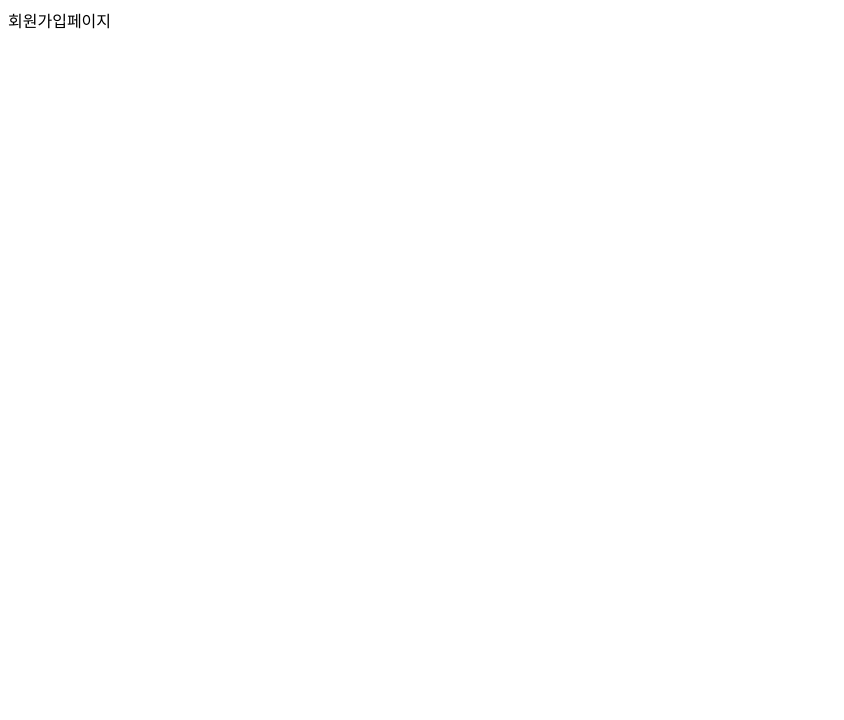
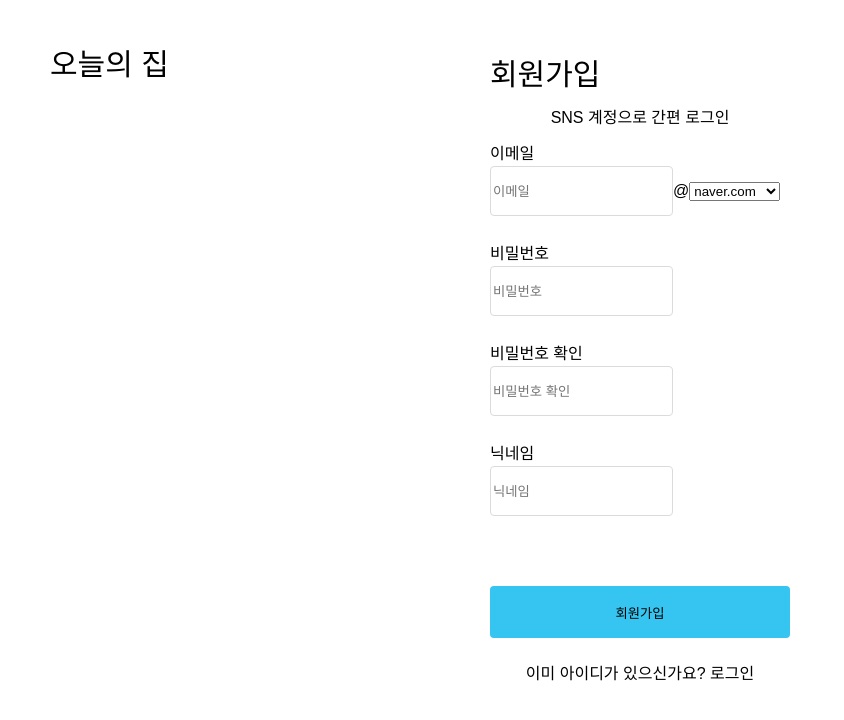
Before and after one commit to Size-Project/Frontend, a React (Create React App) app: page /sign in a window 1280 px wide. Shown: the top 720 px of the page, without its empty margins (0-844 px from the left). Built offline with nearby package versions, Linux system fonts and the light colour scheme.

Commit message:
almost finish

```diff
--- a/src/app.layout/login/index.tsx
+++ b/src/app.layout/login/index.tsx
@@ -1,17 +1,21 @@
-import React from "react";
-import styled from "styled-components";
+import React from 'react';
+import styled from 'styled-components';
 
 const LoginLayout = () => {
   return (
     <StyledWrapper>
       <div className="login-box">
         <div className="title">오늘의 집</div>
-                <form>
-                    <input type="email" placeholder="이메일" />
-                    <input type="password" placeholder="비밀번호" />
-                    <input type="submit" />
+        <form className="login-form">
+          <input className="input email" type="email" placeholder="이메일" />
+          <input
+            className="input password"
+            type="password"
+            placeholder="비밀번호"
+          />
+          <button className="login-button">로그인</button>
         </form>
-                <a>회원가입</a>
+        <div>회원가입</div>
         <section className="third-party-login">
           <div>SNS 계정으로 간편 로그인</div>
           <div></div>
@@ -24,6 +28,43 @@ const LoginLayout = () => {
 export default LoginLayout;
 
 const StyledWrapper = styled.div`
+  box-sizing: border-box;
   width: 100vw;
   height: 100vh;
+  display: flex;
+  justify-content: center;
+  align-items: center;
+  .login-box {
+    width: 300px;
+    height: 400px;
+    display: flex;
+    flex-direction: column;
+    justify-content: space-between;
+    align-items: center;
+    .title {
+      font-size: 40px;
+    }
+    .login-form {
+      display: flex;
+      flex-direction: column;
+      width: 100%;
+      height: 200px;
+      .input {
+        appearance: none;
+        border: 1px solid #dbdbdb;
+        height: 50px;
+        border-radius: 4px;
+      }
+
+      .login-button {
+        appearance: none;
+        border: 0;
+        margin-top: 20px;
+        margin-bottom: 20px;
+        height: 52px;
+        background-color: rgb(53, 197, 240);
+        border-radius: 4px;
+      }
+    }
+  }
 `;
--- /dev/null
+++ b/src/app.layout/sign/index.tsx
@@ -0,0 +1,130 @@
+import React from 'react';
+import styled from 'styled-components';
+
+const SignLayout = () => {
+  return (
+    <StyledWrapper>
+      <div className="home">오늘의 집</div>
+      <div className="sign-box">
+        <div className="title">회원가입</div>
+        <section className="third-party-sign">
+          <div>SNS 계정으로 간편 로그인</div>
+          <div></div>
+        </section>
+        <form className="sign-form">
+          <div className="email-box input-box">
+            <label htmlFor="email">이메일</label>
+            <input
+              className="input email"
+              type="email"
+              placeholder="이메일"
+              id="email"
+            />
+            <span>@</span>
+            <select name="emails" className="emails">
+              <option value="naver.com">naver.com</option>
+              <option value="daum.net">daum.net</option>
+              <option value="hanmail.net">hanmail.net</option>
+              <option value="gmail.com">gmail.com</option>
+              <option value="nate.com">nate.com</option>
+            </select>
+          </div>
+          <div className="password-box input-box">
+            <label htmlFor="password">비밀번호</label>
+            <input
+              className="input password"
+              type="password"
+              placeholder="비밀번호"
+              id="password"
+            />
+          </div>
+          <div className="password-confirm-box input-box">
+            <label htmlFor="password-confirm">비밀번호 확인</label>
+            <input
+              className="input password-confirm"
+              type="password"
+              placeholder="비밀번호 확인"
+              id="password-confirm"
+            />
+          </div>
+          <div className="nickname-box input-box">
+            <label htmlFor="password-confirm">닉네임</label>
+            <input
+              className="input nickname"
+              type="text"
+              placeholder="닉네임"
+              id="nickname"
+            />
+          </div>
+          <button className="sign-button">회원가입</button>
+        </form>
+        <div>
+          이미 아이디가 있으신가요? <span>로그인</span>
+        </div>
+      </div>
+    </StyledWrapper>
+  );
+};
+
+export default SignLayout;
+
+const StyledWrapper = styled.div`
+  width: 100vw;
+  height: 100vh;
+  display: flex;
+  justify-content: center;
+  align-items: center;
+  .home {
+    position: fixed;
+    left: 50px;
+    top: 50px;
+    font-size: 30px;
+  }
+  .sign-box {
+    width: 300px;
+    height: 800px;
+    margin-top: 120px;
+    display: flex;
+    flex-direction: column;
+    align-items: center;
+    .title {
+      font-size: 30px;
+      margin-bottom: 20px;
+      width: 100%;
+    }
+    .third-party-sign {
+      margin-bottom: 40px;
+    }
+    .sign-form {
+      display: flex;
+      flex-direction: column;
+      width: 100%;
+      height: 500px;
+      .input-box {
+        position: relative;
+        label {
+          position: absolute;
+          left: 0;
+          top: -20px;
+        }
+        .input {
+          appearance: none;
+          border: 1px solid #dbdbdb;
+          height: 50px;
+          border-radius: 4px;
+          margin-bottom: 50px;
+        }
+      }
+
+      .sign-button {
+        appearance: none;
+        border: 0;
+        margin-top: 20px;
+        margin-bottom: 20px;
+        height: 52px;
+        background-color: rgb(53, 197, 240);
+        border-radius: 4px;
+      }
+    }
+  }
+`;
--- /dev/null
+++ b/src/app.styled/ResetCSS.ts
@@ -0,0 +1,100 @@
+export const ResetCSS = `
+
+html, body, div, span, applet, object, iframe,
+  h1, h2, h3, h4, h5, h6, p, blockquote, pre,
+  a, abbr, acronym, address, big, cite, code,
+  del, dfn, em, img, ins, kbd, q, s, samp,
+  small, strike, strong, sub, sup, tt, var,
+  b, u, i, center,
+  dl, dt, dd, ol, ul, li,
+  fieldset, form, label, legend,
+  table, caption, tbody, tfoot, thead, tr, th, td,
+  article, aside, canvas, details, embed,
+  figure, figcaption, footer, header, hgroup,
+  menu, nav, output, ruby, section, summary,
+  time, mark, audio, video {
+    margin: 0;
+    padding: 0;
+    border: 0;
+    font-size: 100%;
+    font: inherit;
+    font-family: 'Mulish', 'Gothic A1', Dotum, '돋움', 'Apple SD Gothic Neo', sans-serif;
+    box-sizing: border-box;
+  }
+
+  article, aside, details, figcaption, figure,
+  footer, header, hgroup, menu, nav, section {
+    display: block;
+  }
+
+  button {
+    border: none;
+  }
+
+  /* clears the 'X' from Internet Explorer */
+  input[type=search]::-ms-clear {
+    display: none;
+    width: 0;
+    height: 0;
+  }
+
+  input[type=search]::-ms-reveal {
+    display: none;
+    width: 0;
+    height: 0;
+  }
+
+  input[type="search"] {
+    -webkit-appearance: none;
+  }
+
+  input[type="search"]::-webkit-search-decoration,
+  input[type="search"]::-webkit-search-cancel-button,
+  input[type="search"]::-webkit-search-results-button,
+  input[type="search"]::-webkit-search-results-decoration {
+    display: none;
+  }
+
+  input {
+    box-sizing: border-box;
+  }
+
+  button {
+    outline: none;
+  }
+
+  body {
+      -webkit-text-size-adjust: none;
+      line-height: 1;
+    background: #ffffff;
+  }
+
+  ol, ul {
+    list-style: none;
+  }
+
+  blockquote, q {
+    quotes: none;
+  }
+
+  blockquote:before, blockquote:after,
+  q:before, q:after {
+    content: '';
+    content: none;
+  }
+
+  table {
+    border-collapse: collapse;
+    border-spacing: 0;
+  }
+
+  a {
+    text-decoration: none;
+    // color: #000;
+  }
+
+  img {
+    width: 100%;
+  }
+
+`;
--- /dev/null
+++ b/src/app.styled/index.ts
@@ -0,0 +1,6 @@
+import { createGlobalStyle } from 'styled-components';
+import { ResetCSS } from './ResetCSS';
+
+export const GlobalStyles = createGlobalStyle`
+  ${ResetCSS};
+`;
--- a/src/index.tsx
+++ b/src/index.tsx
@@ -1,14 +1,16 @@
-import React from "react";
-import ReactDOM from "react-dom";
-import { BrowserRouter, Routes, Route } from "react-router-dom";
-import App from "./App";
-import reportWebVitals from "./reportWebVitals";
+import React from 'react';
+import ReactDOM from 'react-dom';
+import { BrowserRouter } from 'react-router-dom';
+import App from './App';
+import reportWebVitals from './reportWebVitals';
+import { GlobalStyles } from 'app.styled';
 
 ReactDOM.render(
   <BrowserRouter>
+    <GlobalStyles />
     <App />
   </BrowserRouter>,
-  document.getElementById("root")
+  document.getElementById('root'),
 );
 
 // If you want to start measuring performance in your app, pass a function
--- a/src/pages/Sign.tsx
+++ b/src/pages/Sign.tsx
@@ -1,7 +1,8 @@
 import React from "react";
+import SignLayout from "app.layout/sign";
 
 const PageSign = () => {
-    return <div>회원가입페이지</div>;
+    return <SignLayout></SignLayout>;
 };
 
 export default PageSign;
```
Also changed, not shown: 1 other file (tests, documents, lock files or other folders). Lines whose indentation alone changed are shown as unchanged.
